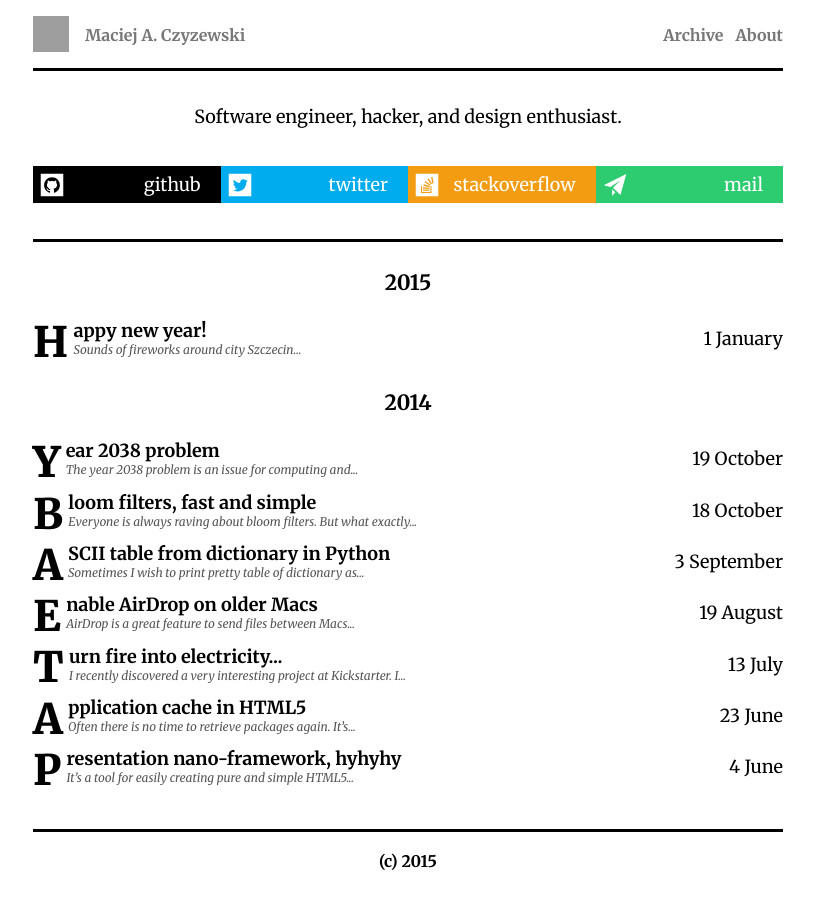
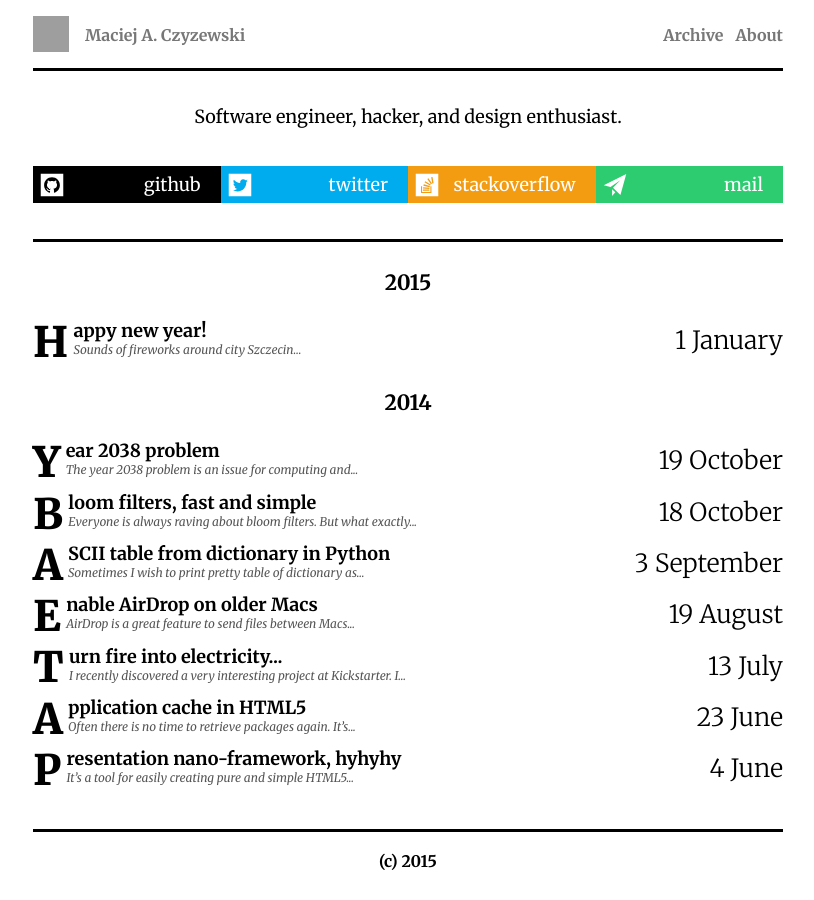
Before and after one commit to maciejczyzewski/maciejczyzewski.github.io, a Jekyll site: the page built from index.html, in a window 1280 px wide. Shown: the whole page, without its empty margins (232-1046 px from the left). Built offline with Jekyll 4.4.1, drawn with Linux system fonts in a browser that asks for light colours; Markdown is read by kramdown in place of the engine named in the settings; grey boxes are pictures that could not be loaded.

Commit message:
Repair font size.

```diff
--- a/assets/stylesheets/main.css
+++ b/assets/stylesheets/main.css
@@ -645,9 +645,12 @@ ol.stories {
 }
 
 .stories li time {
-  margin-top: -50px;
+  margin-top: -60px;
   display: block;
   text-align: right;
+  line-height: 50px;
+  font-size: 25px;
+  font-weight: lighter;
 }
 
 /* Projects
```
